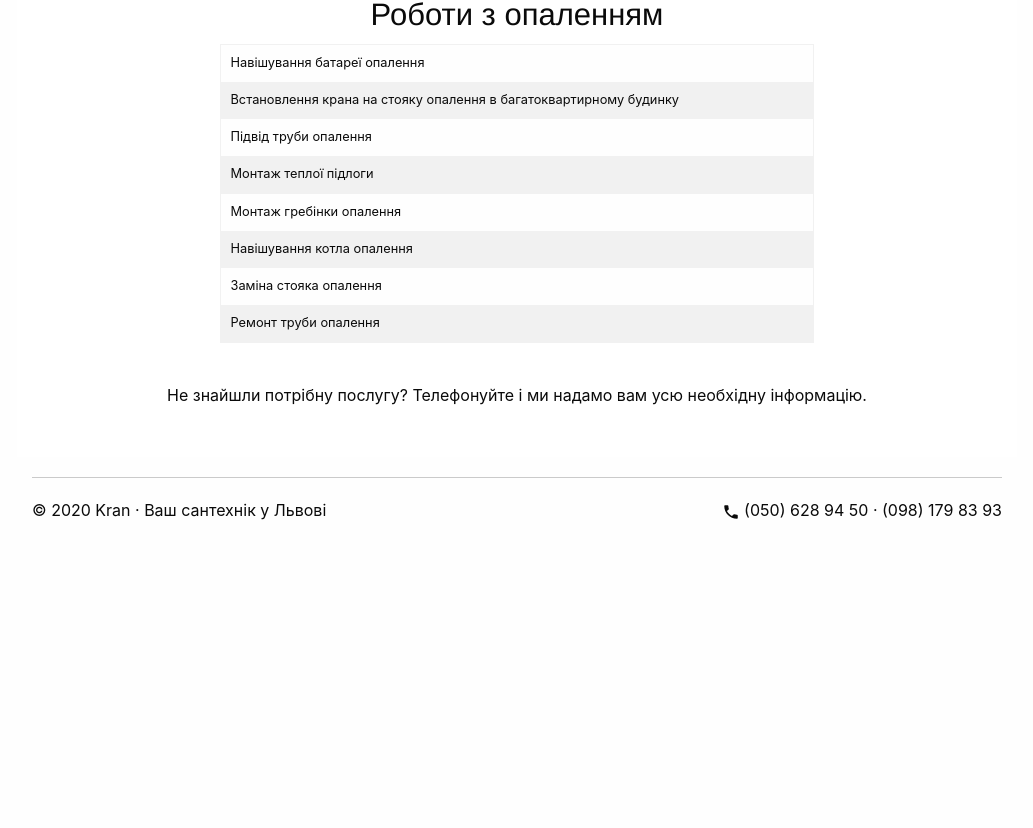
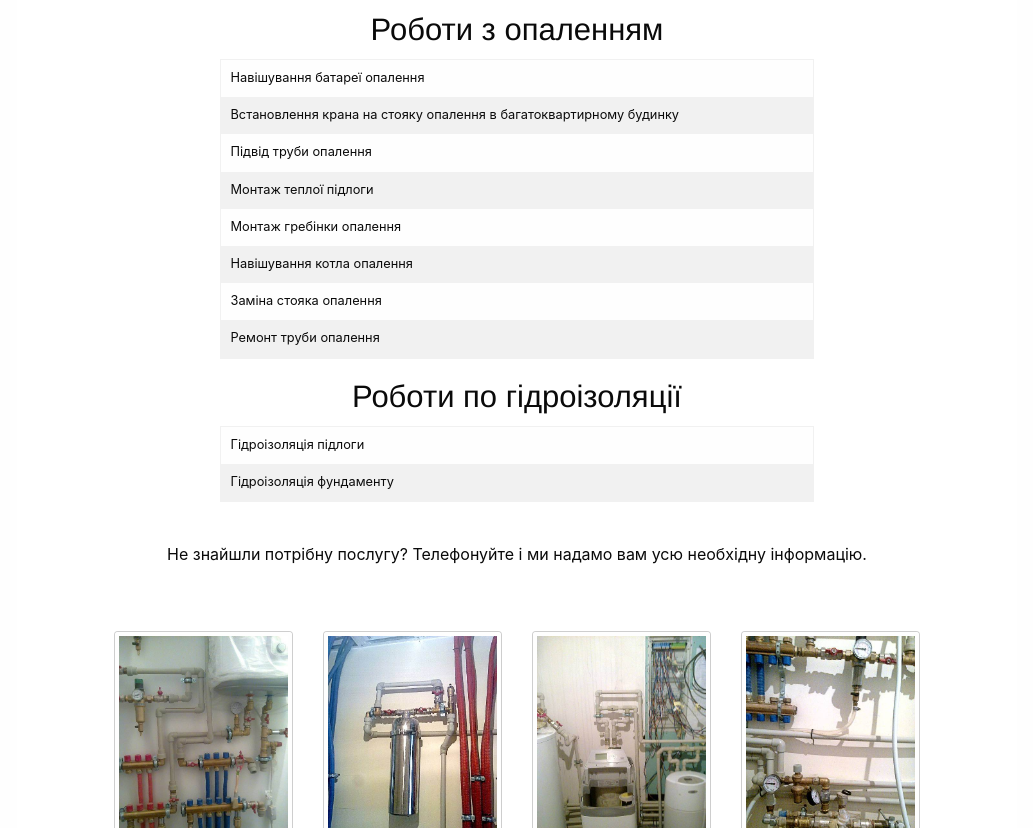
Before and after one commit to marynapl/plumbing-site, a plain HTML site: page index.html in a window 1280 px wide. Shown: the part 1972-2800 px from the top of the page, without its empty margins (123-1156 px from the left). Before the commit the page ends 2512 px from the top, so only its background shows below. Drawn offline with Linux system fonts and the light colour scheme.

Commit message:
Add images to Home page

```diff
--- a/index.html
+++ b/index.html
@@ -20,15 +20,17 @@
   <!-- FavIcon -->
 
   <meta itemprop="description" name="description" property="og:description"
-    content="Швидко, якісно і надійно виконаємо сантехнічні роботи у Львові. Аварійна прочистка каналізації. Телефонуйте!" />
+    content="Швидко, якісно і надійно виконаємо сантехнічні роботи у Львові. Аварійна прочистка каналізації. Телефонуйте! (098) 179 83 93" />
   <meta name="keywords"
-    content="прочистка каналізації Львів, ремонт каналізації, прорив каналізації, усунення засмічень каналізації, прочистка труб, прочистка каналізаційних труб по Львову" />
+    content="замовити сантехніка, послуги сантехніка, сантехнік Львів, прочистка каналізації Львів, ремонт каналізації,
+    прорив каналізації, усунення засмічень каналізації, прочистка труб, прочистка каналізаційних труб по Львову" />
   <link itemprop="url" property="og:url" rel="canonical" href="https://www.kran.lviv.ua">
   <meta name="viewport" content="width=device-width, initial-scale=1">
   <link rel="shortcut icon" href="/favicon.ico" />
   <meta name="apple-mobile-web-app-status-bar-style" content="black">
   <meta name="theme-color" content="#000">
   <link rel="stylesheet" href="css/foundation.min.css">
+  <link rel="stylesheet" href="css/modaal.min.css">
   <link rel="stylesheet" href="css/app.css">
 
   <!-- Google Tag Manager -->
@@ -116,7 +118,7 @@
         </div>
         <div class="row align-center">
           <div class="columns small-12 medium-6 text-center">
-            <p><a href="gallery.html" class="button hollow">Галерея робіт</a></p>
+            <p><a href="gallery.html" class="button large hollow"><strong>Галерея робіт</strong></a></p>
           </div>
         </div>
 
@@ -260,10 +262,50 @@
               </div>
             </div>
 
+            <div class="row align-center-middle">
+              <div class="columns small-12 medium-9">
+                <h3 class="text-center">Роботи по гідроізоляції</h3>
+                <table class="text-small hover">
+                  <tbody>
+                    <tr>
+                      <td>Гідроізоляція підлоги</td>
+                    </tr>
+                    <tr>
+                      <td>Гідроізоляція фундаменту</td>
+                    </tr>
+                  </tbody>
+                </table>
+              </div>
+            </div>
+
             <br />
 
-            <p class="text-center">Не знайшли потрібну послугу? Телефонуйте і ми надамо вам усю необхідну інформацію.
+            <p class="text-center margin-bottom-4x">Не знайшли потрібну послугу? Телефонуйте і ми надамо вам усю необхідну інформацію.
             </p>
+
+            <div class="gallery-thumbs-vertical">
+               <a href="images/10.jpg" data-group="gallery" class="gallery"
+                data-modaal-desc="">
+                <span class="show-for-sr"></span>
+                <img class="thumbnail" src="images/10.jpg" alt="" width="700px" height="525px" loading="lazy"></a>
+
+              <a href="images/12.jpg" data-group="gallery" class="gallery"
+                data-modaal-desc="">
+                <span class="show-for-sr"></span>
+                <img class="thumbnail" src="images/12.jpg" alt="" width="700px" height="525px" loading="lazy"></a>
+
+              <a href="images/20.jpg" data-group="gallery" class="gallery"
+                data-modaal-desc="">
+                <span class="show-for-sr"></span>
+                <img class="thumbnail" src="images/20.jpg" alt="" width="700px" height="525px" loading="lazy"></a>
+
+              <a href="images/17.jpg" data-group="gallery" class="gallery"
+                data-modaal-desc="">
+                <span class="show-for-sr"></span>
+                <img class="thumbnail" src="images/17.jpg" alt="" width="700px" height="525px" loading="lazy"></a>
+
+            </div>
+
           </div>
         </div>
       </div>
@@ -296,9 +338,15 @@
   <script src="js/vendor/jquery.js"></script>
   <script src="js/vendor/what-input.js"></script>
   <script src="js/vendor/foundation.min.js"></script>
+  <script src="js/vendor/modaal.min.js"></script>
   <script src="js/app.js"></script>
 
   <script>$(document).foundation();</script>
+  <script>
+    $('.gallery').modaal({
+      type: 'image'
+    });
+  </script>
 </body>
 
 </html>
```
Also changed, not shown: gallery.html (+2 -2 lines), images/10.jpg (added), images/12.jpg (added), images/17.jpg (added), images/19.jpg (added), images/20.jpg (added), images/toilet-2.jpg.
